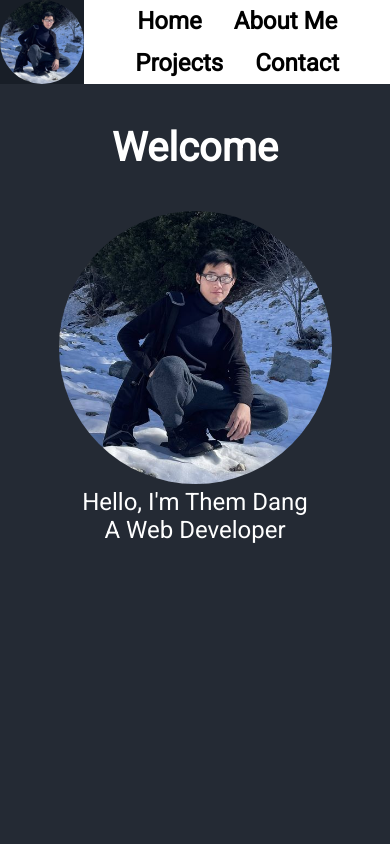
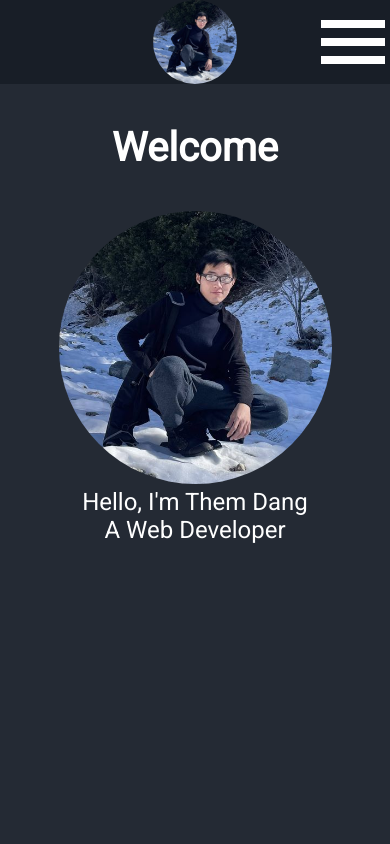
Before and after one commit to dnthem/portfolio, a plain HTML site: page index.html in a window 390 px wide. Shown: the top 844 px of the page. Drawn offline with Linux system fonts and the light colour scheme.

Commit message:
added hamburger menu

```diff
--- a/css/style.css
+++ b/css/style.css
@@ -1,6 +1,8 @@
 :root {
     --odd-bgColor: #242a34;
     --even-bgColor: #181e27;
+    --text-hover: #0386f9;
+
     --header-height: 10vh;
     --section-height: 90vh;
     --container-height: 70vh;
@@ -41,17 +43,18 @@ header {
     position: sticky;
     top: 0;
     display: flex;
-    z-index: 100;
+    background-color: var(--even-bgColor);
+    z-index: 1;
 }
 
 a {
     text-decoration: none;
-    color:white;
+    color: white;
 }
 
 .header-photo {
     height: var(--header-height);
-    background-color: var(--even-bgColor);
+
     flex-grow: 5;
     display: flex;
     justify-content: center;
@@ -60,7 +63,6 @@ a {
 .nav-bar {
     flex-grow: 5;
     height: var(--header-height);
-    background-color: white;
     display: flex;
     flex-wrap: wrap;
     justify-content: center;
@@ -72,13 +74,90 @@ a {
     font-size: 1.5rem;
     font-weight: bold;
     margin: 0 1rem;
-    color: black;
 }
 
 .nav-bar a:hover {
-    color: white;
+    color: var(--text-hover);
     background-color: var(--even-bgColor);
 }
+
+/* Hamburger menu */
+.hamburger {
+    display: none;
+}
+
+@media (max-width: 600px) {
+    .bar {
+        width: 4rem;
+        height: .5rem;
+        background-color: white;
+        margin: 5px;
+        transition-duration: .5s;
+    }
+
+    .hamburger {
+        display: contents;
+        position: absolute;
+        top: calc(var(--header-height)/2);
+        right: 0;
+        transform: translateY(-50%);
+
+    }
+
+    div.hamburger {
+        display: flex;
+        flex-direction: column;
+
+        z-index: 2;
+    }
+
+    input.hamburger {
+        display: block;
+
+        z-index: 3;
+        height: 4rem;
+        width: 4rem;
+        opacity: 0;
+        cursor: pointer;
+    }
+
+    input[type="checkbox"]:checked~.nav-bar {
+        transform: translateX(100%);
+    }
+
+    input[type="checkbox"]:checked~.hamburger>.bar1 {
+        transform: translateY(1.05rem) rotate(45deg);
+    }
+
+    input[type="checkbox"]:checked~.hamburger>.bar2 {
+        display: none;
+    }
+
+    input[type="checkbox"]:checked~.hamburger>.bar3 {
+        transform: rotate(-45deg);
+    }
+
+    .nav-bar {
+        flex-grow: unset;
+
+        z-index: 1;
+        position: fixed;
+        left: -100%;
+        top: 0;
+        height: 100%;
+        width: 100%;
+        background-color: var(--even-bgColor);
+
+        display: flex;
+        flex-direction: column;
+        align-items: center;
+        justify-content: space-around;
+
+        transition-duration: 0.5s;
+    }
+}
+
+
 
 section:nth-child(odd) {
     background-color: var(--odd-bgColor);
@@ -178,7 +257,7 @@ ul {
 .next button {
     border: none;
     background-color: #0386f9;
-    color:black;
+    color: black;
     padding: 1rem;
     margin-bottom: 2rem;
     font-size: 1.5rem;
@@ -188,7 +267,7 @@ ul {
 
 .next button:hover {
     background-color: #004179;
-    color:white;
+    color: white;
 }
 
 /* Projects */
@@ -218,7 +297,7 @@ ul {
     width: 100%;
 }
 
-.pj-container > article {
+.pj-container>article {
     margin: 2rem .5rem;
 
 }
@@ -238,7 +317,7 @@ ul {
 .pj-details {
     padding: .5rem;
     transition: 1s ease;
-    background: rgba(0 , 0, 0, 0.5);
+    background: rgba(0, 0, 0, 0.5);
 }
 
 .pj-details a {
@@ -261,11 +340,11 @@ ul {
         align-items: center;
     }
 
-    .pj-details >*:not(h3) {
+    .pj-details>*:not(h3) {
         display: none;
     }
 
-    .pj-content:hover{
+    .pj-content:hover {
         max-width: 20rem;
         height: 20rem;
         border-radius: .5rem;
@@ -273,11 +352,11 @@ ul {
     }
 
     .pj-content:hover .pj-details>*:not(h3) {
-        display:block;
+        display: block;
     }
 
     .pj-details a:hover {
-        background-color:#034176;
+        background-color: #034176;
     }
 
 }
@@ -285,7 +364,7 @@ ul {
 /* Contact */
 
 .icon-wrapper {
-    display:inline-block;
+    display: inline-block;
     padding: .5rem;
     border-radius: 50%;
     background-color: white;
@@ -317,12 +396,12 @@ ul {
     display: flex;
     align-items: center;
     justify-content: space-between;
-    cursor:pointer;
+    cursor: pointer;
 }
 
 .contact-media ol li a:hover {
     transform: scale(1.05);
-    color:#0386f9;
+    color: var(--text-hover);
 }
 
 .contact-email {
@@ -330,11 +409,11 @@ ul {
 }
 
 .contact-email a {
-    cursor:pointer;
+    cursor: pointer;
 }
 
 .contact-email a:hover {
-    color:#0386f9;
+    color: var(--text-hover);
 }
 
 @media (min-width: 40rem) {
@@ -342,11 +421,12 @@ ul {
         text-align: unset;
         margin-left: 5rem;
     }
+
     .abt-me-card {
         flex-basis: 40%;
     }
 
-    .pj-container{
+    .pj-container {
         flex-direction: row;
     }
 
--- a/index.html
+++ b/index.html
@@ -18,6 +18,12 @@
     <header>
         <div class="header-photo">
             <img class="my-photo small-photo" src="./img/themdang2.jpeg" alt="my photo">
+        </div>
+        <input type="checkbox" class="hamburger">
+        <div class="hamburger">
+            <div class="bar bar1"></div>
+            <div class="bar bar2"></div>
+            <div class="bar bar3"></div>
         </div>
         <nav class="nav-bar">
             <a href="#home">Home</a>
```
